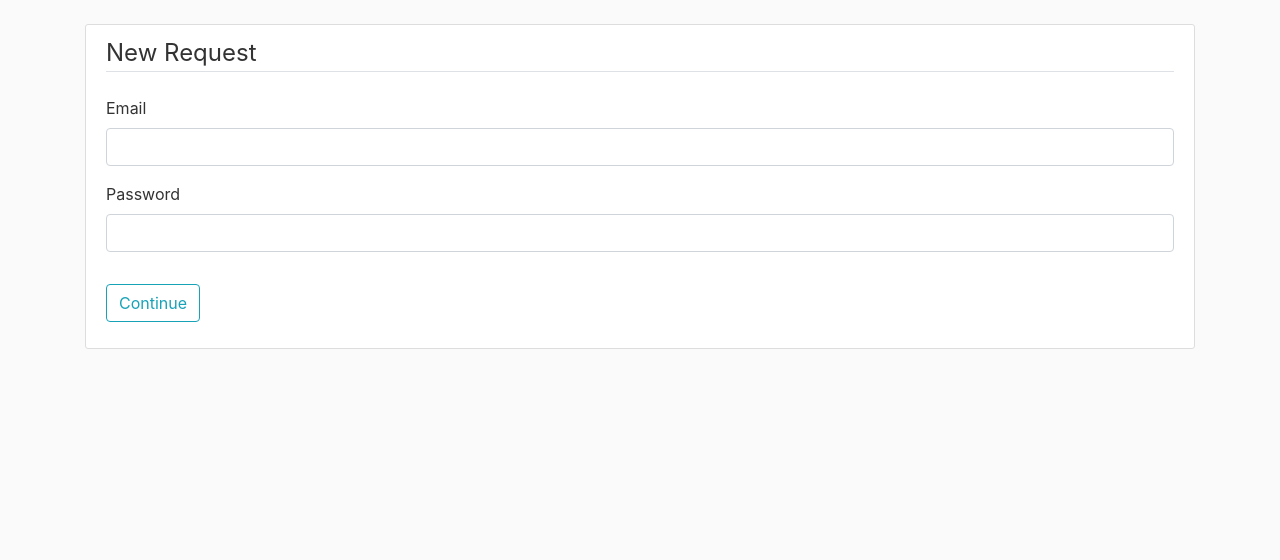
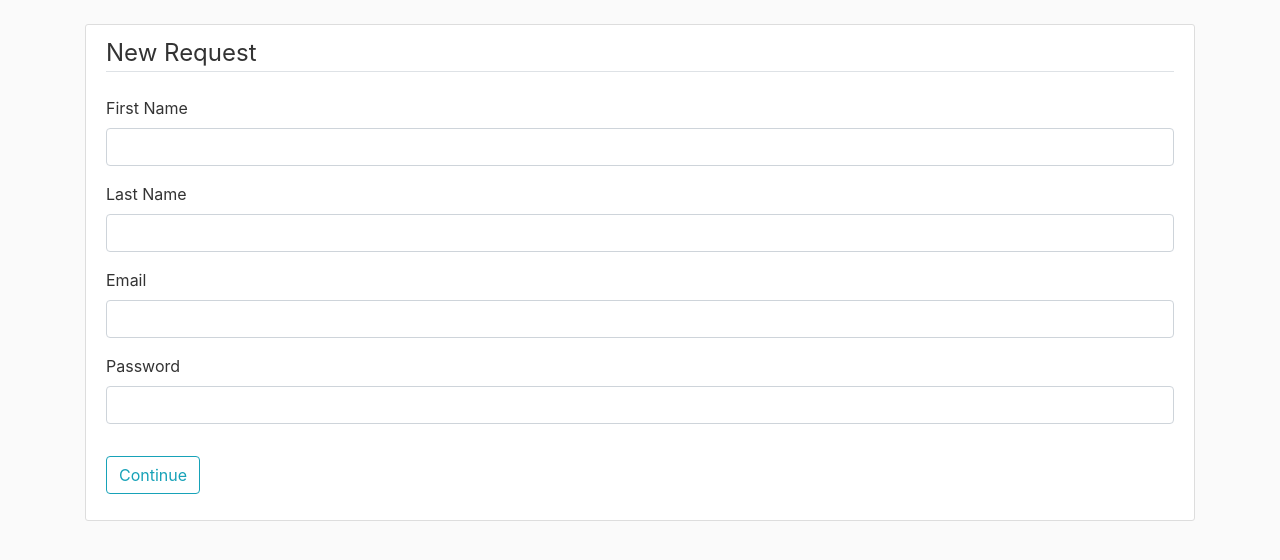
Before and after one commit to alonlerner/college-recruiting-email-generator, a Flask app: page /request/check_email in a window 1280 px wide. Shown: the part 56-616 px from the top of the page. Run offline with Flask 2, Linux system fonts and the light colour scheme; the visitor is signed in with stand-in values (Sample User, id 1); some libraries are stand-ins or nearby versions.

Commit message:
added name to check email page-07-21-2021

```diff
--- a/flaskproject/requests/forms.py
+++ b/flaskproject/requests/forms.py
@@ -10,6 +10,8 @@ class RequestForm(FlaskForm):
     submit=SubmitField('Send Emails')
 
 class EmailCheckForm(FlaskForm):
+    first_name=StringField('First Name', validators=[DataRequired()])
+    last_name=StringField('Last Name', validators=[DataRequired()])
     email=StringField('Email', validators=[DataRequired(), Email()])
     password=PasswordField('Password',validators=[DataRequired()])
     submit=SubmitField('Continue')
--- a/flaskproject/requests/routes.py
+++ b/flaskproject/requests/routes.py
@@ -44,6 +44,6 @@ def check_email():
         except:
             flash('Error! The email and password are invalid or the less secure apps on your gmail account is turned off.','danger')
         else:
-            senderInfo=[form.email.data, form.password.data]
+            senderInfo={'first_name': form.first_name.data, 'last_name': form.last_name.data, 'email': form.email.data, 'password': form.password.data}
             return redirect(url_for('requests.new_request', senderInfo=senderInfo))
     return render_template('check_email.html', title='New Request', form=form)
--- a/flaskproject/templates/check_email.html
+++ b/flaskproject/templates/check_email.html
@@ -5,6 +5,34 @@
             {{ form.hidden_tag() }}
             <fieldset class="form-group">
                 <legend class="border-bottom mb-4">New Request</legend>
+                <div class="form-group">
+                    {{ form.first_name.label(class="form-control-label") }}
+
+                    {% if form.first_name.errors %}
+                        {{ form.first_name(class="form-control form-control-lg is-invalid") }}
+                        <div class="invalid-feedback">
+                            {% for error in form.first_name.errors %}
+                                <span>{{ error }}</span>
+                            {% endfor %}
+                        </div>
+                    {% else %}
+                        {{ form.first_name(class="form-control form control-lg") }}
+                    {% endif %}
+                </div>
+                <div class="form-group">
+                    {{ form.last_name.label(class="form-control-label") }}
+
+                    {% if form.last_name.errors %}
+                        {{ form.last_name(class="form-control form-control-lg is-invalid") }}
+                        <div class="invalid-feedback">
+                            {% for error in form.last_name.errors %}
+                                <span>{{ error }}</span>
+                            {% endfor %}
+                        </div>
+                    {% else %}
+                        {{ form.last_name(class="form-control form control-lg") }}
+                    {% endif %}
+                </div>
                 <div class="form-group">
                     {{ form.email.label(class="form-control-label") }}
 
```
